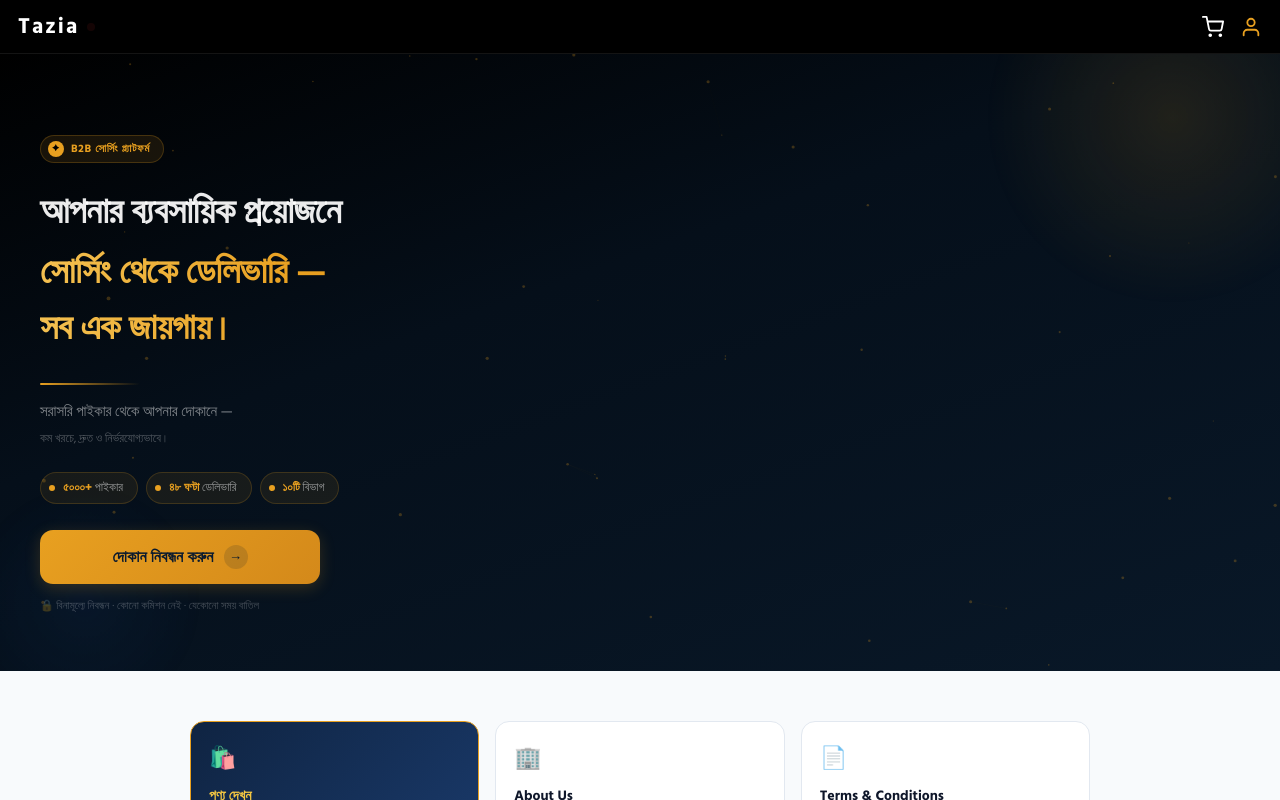
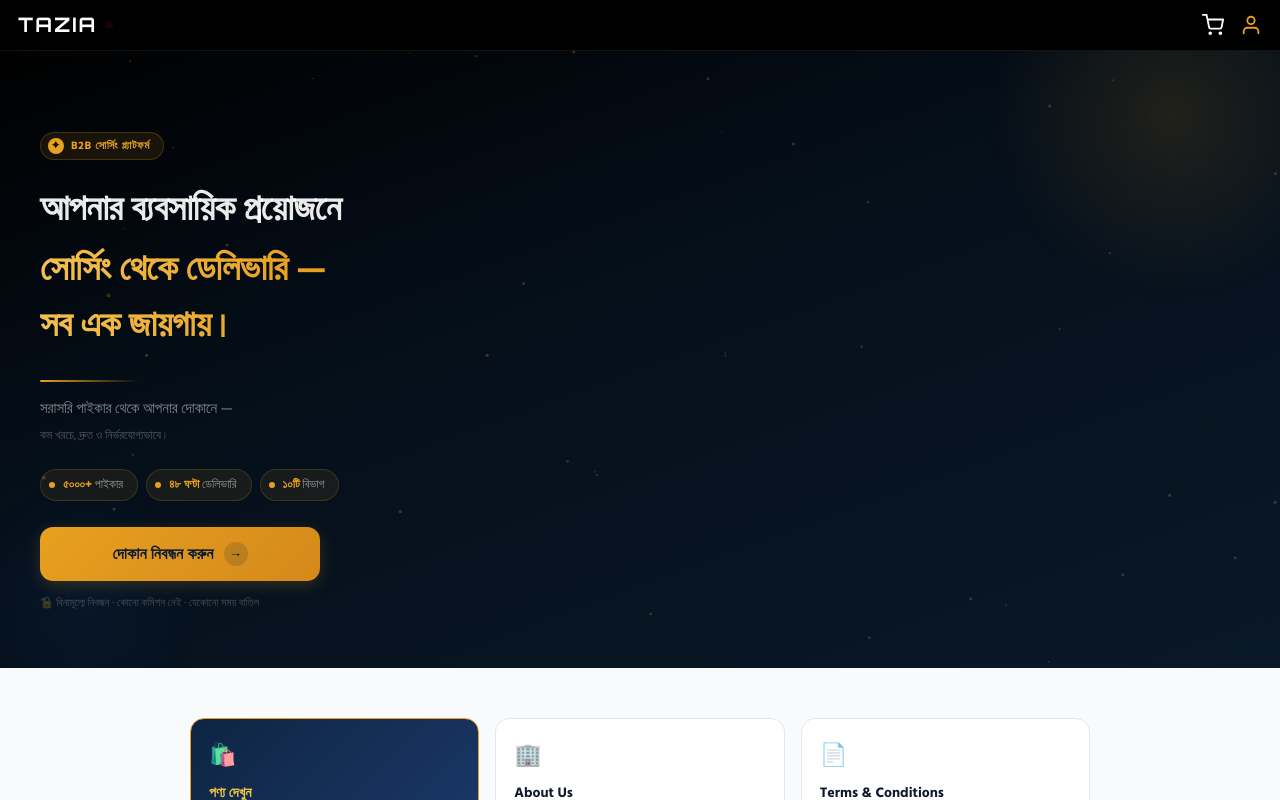
Before and after one commit to rfinabc-beep/tazia, a Next.js app: page / in a window 1280 px wide. Shown: the top 800 px of the page. Built offline with nearby package versions, Linux system fonts and the light colour scheme; no server answers; the database is empty.

Commit message:
Update Navbar.jsx

```diff
--- a/app/components/Navbar.jsx
+++ b/app/components/Navbar.jsx
@@ -14,6 +14,7 @@ export default function Navbar() {
   return (
     <>
       <style>{`
+        @import url('https://fonts.googleapis.com/css2?family=Orbitron:wght@700&display=swap');
         @keyframes blink {
           0%, 100% { opacity: 1; }
           50% { opacity: 0; }
@@ -52,7 +53,7 @@ export default function Navbar() {
           style={{ display: 'inline-flex', alignItems: 'center', gap: '8px', cursor: 'pointer' }}
           onClick={() => router.push('/')}
         >
-          <span style={{ fontSize: '22px', fontWeight: '800', color: '#fff', letterSpacing: '2px' }}>Tazia</span>
+          <span style={{ fontFamily: "'Orbitron', sans-serif", fontSize: '20px', fontWeight: '700', color: '#fff', letterSpacing: '2px' }}>TAZIA</span>
           <span style={{ width: '8px', height: '8px', borderRadius: '50%', background: '#ff3b3b', flexShrink: 0, animation: 'blink 1s ease-in-out infinite' }} />
         </div>
         <div style={{ display: 'flex', alignItems: 'center', gap: '16px' }}>
```
